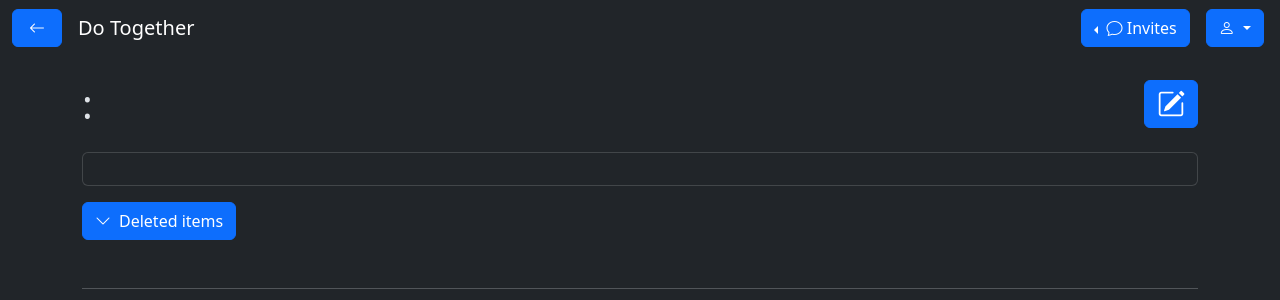
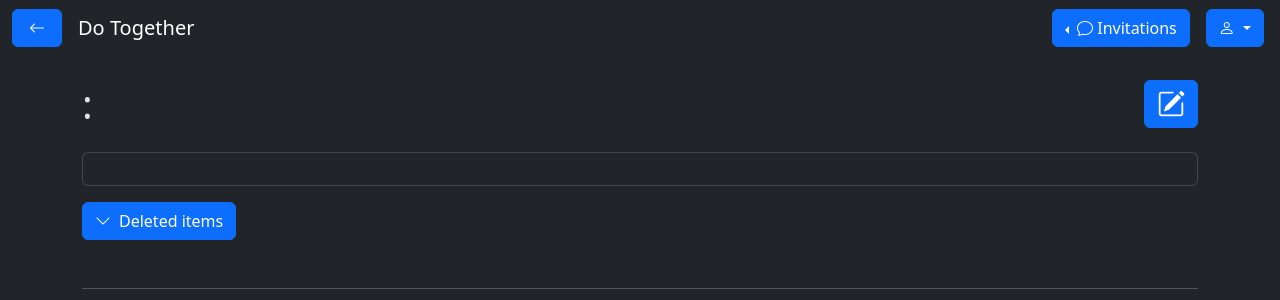
Before and after one commit to kard3n/TogetherNotes, a Flask app: template views/list/templates/show_list.html in a window 1280 px wide. Shown: the top 300 px of the page. Run offline with Flask 3, Linux system fonts and the light colour scheme; the template is opened without the code that fills it, so the values that code supplies are empty; some libraries are stand-ins or nearby versions.

Commit message:
fix: two small issues

```diff
--- a/templates/base.html
+++ b/templates/base.html
@@ -40,7 +40,7 @@
                                   </span>
                             {% endif %}
                         </i>
-                        <span>Invites</span>
+                        <span>Invitations</span>
                     </button>
                     <ul class="dropdown-menu" id="invitation_dropdown">
                         {% if invites %}
@@ -59,7 +59,7 @@
 
                             {% endfor %}
                         {% else%}
-                            <li><a class="dropdown-item">No invites</a></li>
+                            <li><a class="dropdown-item">No invitation</a></li>
                         {% endif %}
                     </ul>
                 </div>
--- a/views/login_register/templates/register.html
+++ b/views/login_register/templates/register.html
@@ -14,7 +14,7 @@
                 <label for="email">Email</label>
             </div>
             <div class="form-floating mb-3">
-                <input type="text" id="password" name="password" class="form-control" placeholder="Name" maxlength="32" required>
+                <input type="password" id="password" name="password" class="form-control" placeholder="Name" maxlength="32" required>
                 <label for="password">Password</label>
             </div>
 
```
